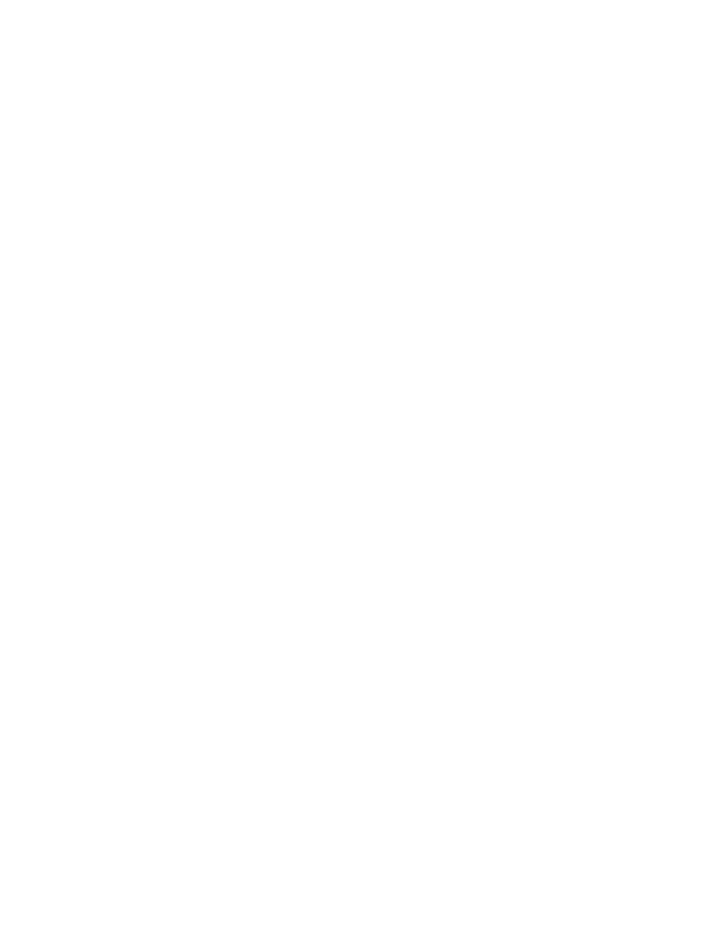
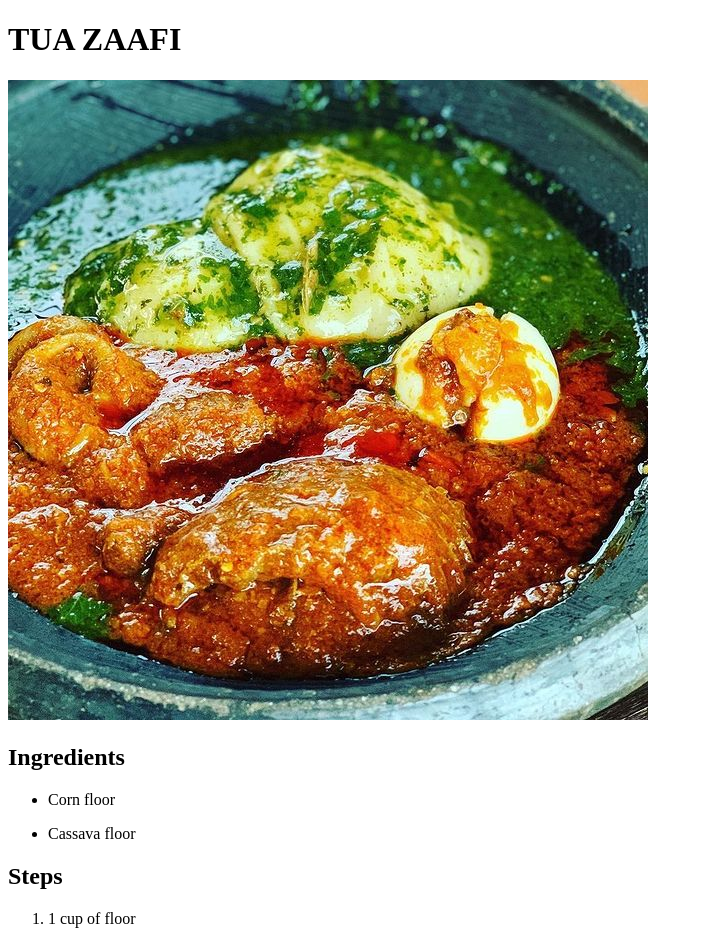
Before and after one commit to Mokars86/Grassroot-recipe, a plain HTML site: page tz.html in a window 1280 px wide. Shown: the whole page, without its empty margins (0-703 px from the left). Before the commit the page ends 800 px from the top, so only its background shows below. Drawn offline with Linux system fonts and the light colour scheme.

Commit message:
updating rice.html and tz.html

```diff
--- a/tz.html
+++ b/tz.html
@@ -6,6 +6,13 @@
     <title>Document</title>
 </head>
 <body>
+    <h1>TUA ZAAFI</h1>
+    <img src="images/tz.jpg" alt="tz image">
+    <h2>Ingredients</h2>
+    <ul><li>Corn floor</li></ul>
+    <ul><li>Cassava floor</li></ul>
+    <h2>Steps</h2>
+    <ol><li>1 cup of floor</li></ol>
 
 </body>
 </html>
```
Also changed, not shown: rice.html (+17 -0 lines).
